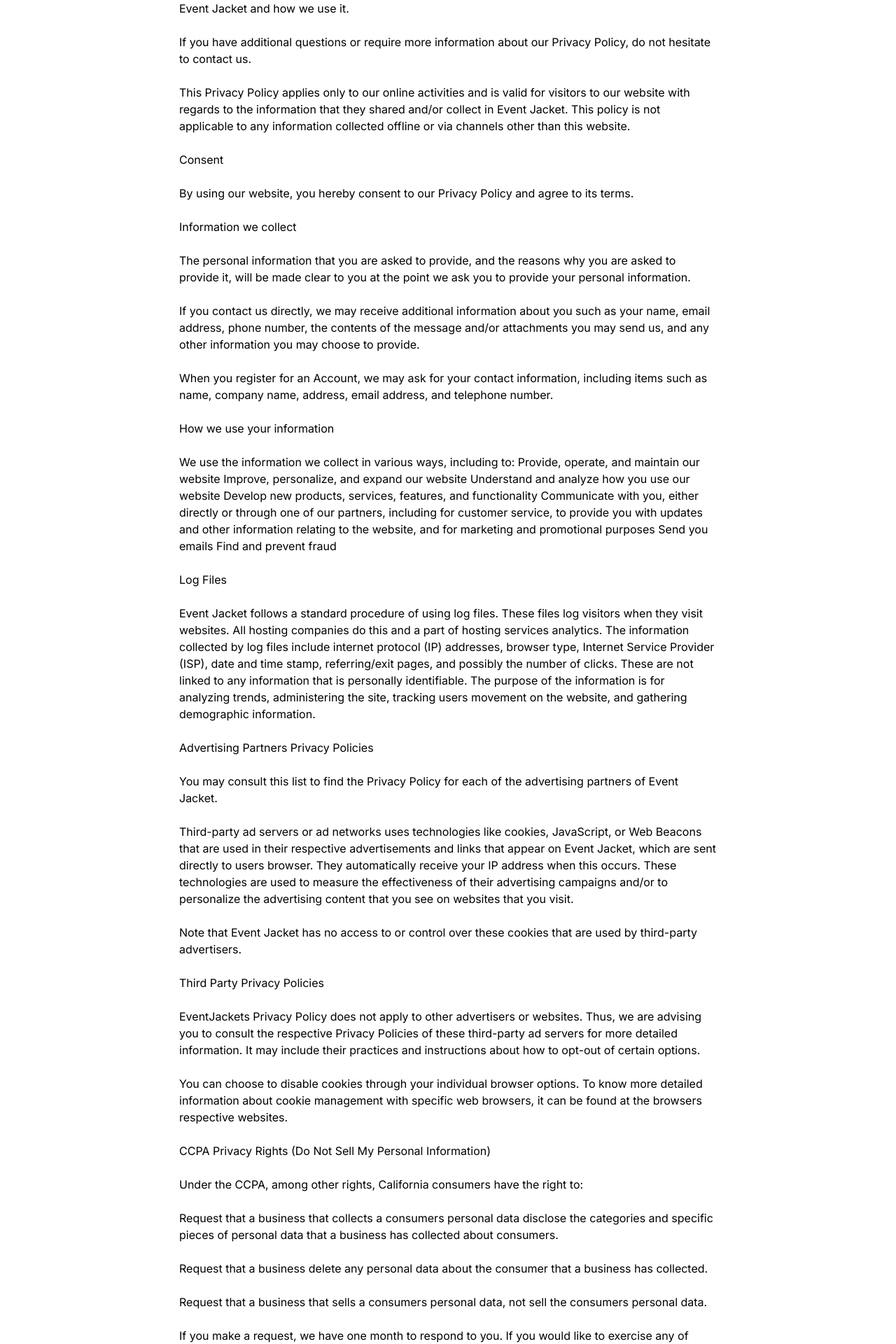
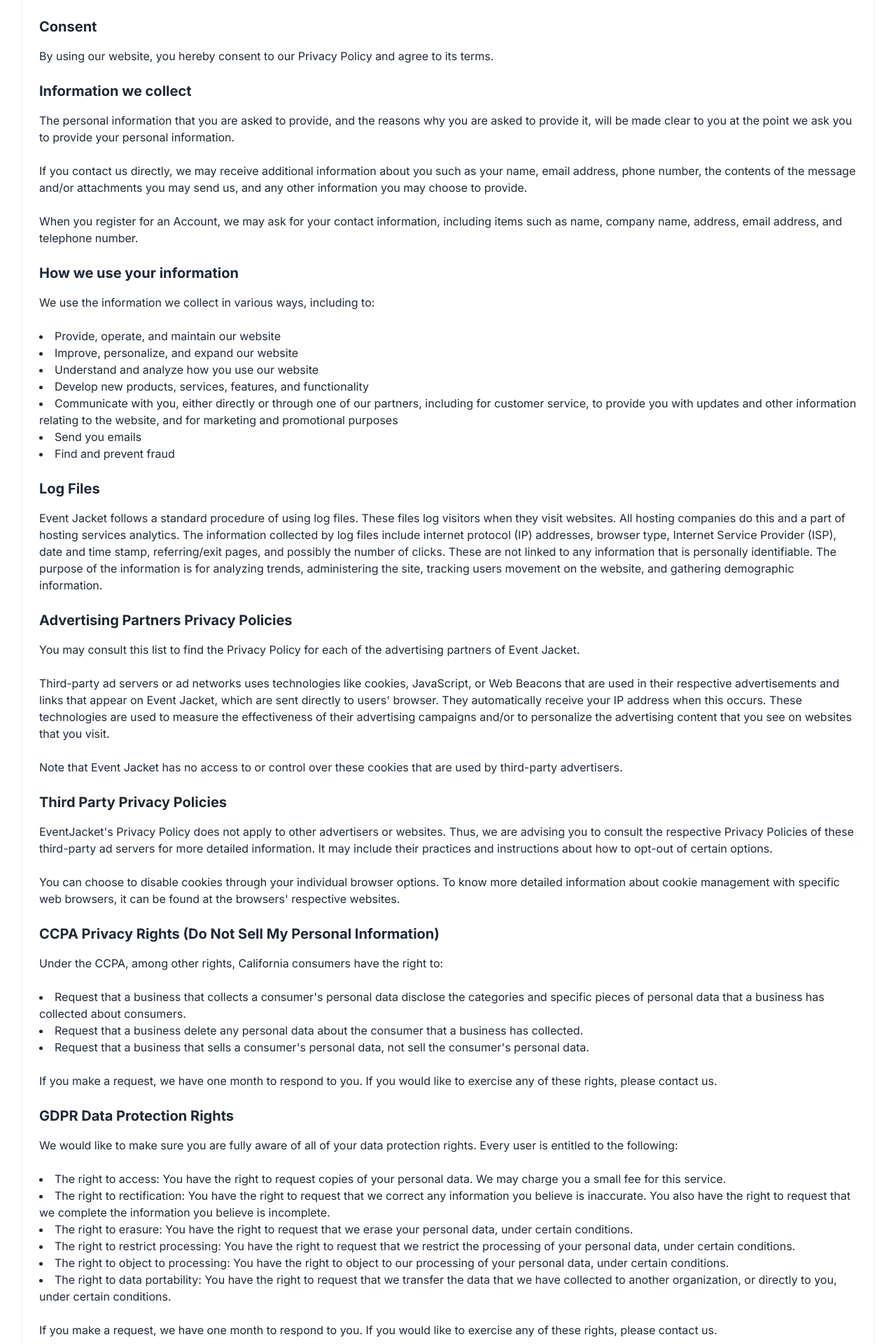
Before and after one commit to caseyspaulding/EventJacekt-TW, a Next.js app: page /privacy in a window 1280 px wide. Shown: the part 784-2704 px from the top of the page at 70% size. Built offline with nearby package versions, Linux system fonts and the light colour scheme.

Commit message:
updated privacy

```diff
--- a/app/(Marketing Site)/privacy/page.tsx
+++ b/app/(Marketing Site)/privacy/page.tsx
@@ -14,162 +14,120 @@
       description="Your privacy is important to us. It is EventJacket's policy to respect your privacy regarding any information we may collect from you across our website, http://eventjacket.com, and other sites we own and operate."
     />
     <div className="mx-auto px-4 sm:px-6 lg:px-8">
-      <div className="mx-auto max-w-3xl mb-7">
-        <br />
+      <div className="mx-auto max-w-7xl mb-7 p-6 bg-white text-gray-800 rounded-lg shadow-md">
+        <p className="mb-6">
+          At EventJacket, accessible from EventJacket.com, one of our main priorities is the privacy of our visitors. This Privacy Policy document contains types of information that is collected and recorded by Event Jacket and how we use it.
+        </p>
 
-        <br />
+        <p className="mb-6">
+          If you have additional questions or require more information about our Privacy Policy, do not hesitate to contact us.
+        </p>
 
+        <p className="mb-6">
+          This Privacy Policy applies only to our online activities and is valid for visitors to our website with regards to the information that they shared and/or collect in Event Jacket. This policy is not applicable to any information collected offline or via channels other than this website.
+        </p>
 
-        <p>Your privacy is important to us. It is EventJacket's policy to respect your privacy regarding any information we may collect from you across our website, <a href="http://eventjacket.com">http://eventjacket.com</a>, and other sites we own and operate.</p>
-        <br />
-      At EventJacket, accessible from EventJacket.com, one of our main priorities is the privacy of our visitors. This Privacy Policy document contains types of information that is collected and recorded by Event Jacket and how we use it.
-      <br />
-      <br />
+        <h2 className="text-xl font-bold mb-4">Consent</h2>
+        <p className="mb-6">
+          By using our website, you hereby consent to our Privacy Policy and agree to its terms.
+        </p>
 
-      If you have additional questions or require more information about our Privacy Policy, do not hesitate to contact us.
+        <h2 className="text-xl font-bold mb-4">Information we collect</h2>
+        <p className="mb-6">
+          The personal information that you are asked to provide, and the reasons why you are asked to provide it, will be made clear to you at the point we ask you to provide your personal information.
+        </p>
 
-      <br />
-      <br />
-      This Privacy Policy applies only to our online activities and is valid for visitors to our website with regards to the information that they shared and/or collect in Event Jacket. This policy is not applicable to any information collected offline or via channels other than this website.
+        <p className="mb-6">
+          If you contact us directly, we may receive additional information about you such as your name, email address, phone number, the contents of the message and/or attachments you may send us, and any other information you may choose to provide.
+        </p>
 
-      <br />
-      <br />
-      Consent
-      <br />
-      <br />
-      By using our website, you hereby consent to our Privacy Policy and agree to its terms.
-      <br />
-      <br />
+        <p className="mb-6">
+          When you register for an Account, we may ask for your contact information, including items such as name, company name, address, email address, and telephone number.
+        </p>
 
-      Information we collect
-      <br />
-      <br />
+        <h2 className="text-xl font-bold mb-4">How we use your information</h2>
+        <p className="mb-6">
+          We use the information we collect in various ways, including to:
+        </p>
 
-      The personal information that you are asked to provide, and the reasons why you are asked to provide it, will be made clear to you at the point we ask you to provide your personal information.
-      <br />
-      <br />
+        <ul className="list-disc list-inside mb-6">
+          <li>Provide, operate, and maintain our website</li>
+          <li>Improve, personalize, and expand our website</li>
+          <li>Understand and analyze how you use our website</li>
+          <li>Develop new products, services, features, and functionality</li>
+          <li>Communicate with you, either directly or through one of our partners, including for customer service, to provide you with updates and other information relating to the website, and for marketing and promotional purposes</li>
+          <li>Send you emails</li>
+          <li>Find and prevent fraud</li>
+        </ul>
 
-      If you contact us directly, we may receive additional information about you such as your name, email address, phone number, the contents of the message and/or attachments you may send us, and any other information you may choose to provide.
-      <br />
-      <br />
+        <h2 className="text-xl font-bold mb-4">Log Files</h2>
+        <p className="mb-6">
+          Event Jacket follows a standard procedure of using log files. These files log visitors when they visit websites. All hosting companies do this and a part of hosting services analytics. The information collected by log files include internet protocol (IP) addresses, browser type, Internet Service Provider (ISP), date and time stamp, referring/exit pages, and possibly the number of clicks. These are not linked to any information that is personally identifiable. The purpose of the information is for analyzing trends, administering the site, tracking users movement on the website, and gathering demographic information.
+        </p>
 
-      When you register for an Account, we may ask for your contact information, including items such as name, company name, address, email address, and telephone number.
-      <br />
-      <br />
+        <h2 className="text-xl font-bold mb-4">Advertising Partners Privacy Policies</h2>
+        <p className="mb-6">
+          You may consult this list to find the Privacy Policy for each of the advertising partners of Event Jacket.
+        </p>
 
-      How we use your information
-      <br />
-      <br />
+        <p className="mb-6">
+          Third-party ad servers or ad networks uses technologies like cookies, JavaScript, or Web Beacons that are used in their respective advertisements and links that appear on Event Jacket, which are sent directly to users' browser. They automatically receive your IP address when this occurs. These technologies are used to measure the effectiveness of their advertising campaigns and/or to personalize the advertising content that you see on websites that you visit.
+        </p>
 
-      We use the information we collect in various ways, including to:
-      Provide, operate, and maintain our website Improve, personalize, and expand our website Understand and analyze how you use our website Develop new products, services, features, and functionality Communicate with you, either directly or through one of our partners, including for customer service, to provide you with updates and other information relating to the website, and for marketing and promotional purposes Send you emails Find and prevent fraud
-      <br />
-      <br />
+        <p className="mb-6">
+          Note that Event Jacket has no access to or control over these cookies that are used by third-party advertisers.
+        </p>
 
-      Log Files
+        <h2 className="text-xl font-bold mb-4">Third Party Privacy Policies</h2>
+        <p className="mb-6">
+          EventJacket's Privacy Policy does not apply to other advertisers or websites. Thus, we are advising you to consult the respective Privacy Policies of these third-party ad servers for more detailed information. It may include their practices and instructions about how to opt-out of certain options.
+        </p>
 
-      <br />
-      <br />
-      Event Jacket follows a standard procedure of using log files. These files log visitors when they visit websites. All hosting companies do this and a part of hosting services analytics. The information collected by log files include internet protocol (IP) addresses, browser type, Internet Service Provider (ISP), date and time stamp, referring/exit pages, and possibly the number of clicks. These are not linked to any information that is personally identifiable. The purpose of the information is for analyzing trends, administering the site, tracking users movement on the website, and gathering demographic information.
-      <br />
-      <br />
+        <p className="mb-6">
+          You can choose to disable cookies through your individual browser options. To know more detailed information about cookie management with specific web browsers, it can be found at the browsers' respective websites.
+        </p>
 
-      Advertising Partners Privacy Policies
-      <br />
-      <br />
+        <h2 className="text-xl font-bold mb-4">CCPA Privacy Rights (Do Not Sell My Personal Information)</h2>
+        <p className="mb-6">
+          Under the CCPA, among other rights, California consumers have the right to:
+        </p>
 
-      You may consult this list to find the Privacy Policy for each of the advertising partners of Event Jacket.
-      <br />
-      <br />
+        <ul className="list-disc list-inside mb-6">
+          <li>Request that a business that collects a consumer's personal data disclose the categories and specific pieces of personal data that a business has collected about consumers.</li>
+          <li>Request that a business delete any personal data about the consumer that a business has collected.</li>
+          <li>Request that a business that sells a consumer's personal data, not sell the consumer's personal data.</li>
+        </ul>
 
-      Third-party ad servers or ad networks uses technologies like cookies, JavaScript, or Web Beacons that are used in their respective advertisements and links that appear on Event Jacket, which are sent directly to users browser. They automatically receive your IP address when this occurs. These technologies are used to measure the effectiveness of their advertising campaigns and/or to personalize the advertising content that you see on websites that you visit.
-      <br />
-      <br />
+        <p className="mb-6">
+          If you make a request, we have one month to respond to you. If you would like to exercise any of these rights, please contact us.
+        </p>
 
-      Note that Event Jacket has no access to or control over these cookies that are used by third-party advertisers.
-      <br />
-      <br />
+        <h2 className="text-xl font-bold mb-4">GDPR Data Protection Rights</h2>
+        <p className="mb-6">
+          We would like to make sure you are fully aware of all of your data protection rights. Every user is entitled to the following:
+        </p>
 
-      Third Party Privacy Policies
-      <br />
-      <br />
+        <ul className="list-disc list-inside mb-6">
+          <li>The right to access: You have the right to request copies of your personal data. We may charge you a small fee for this service.</li>
+          <li>The right to rectification: You have the right to request that we correct any information you believe is inaccurate. You also have the right to request that we complete the information you believe is incomplete.</li>
+          <li>The right to erasure: You have the right to request that we erase your personal data, under certain conditions.</li>
+          <li>The right to restrict processing: You have the right to request that we restrict the processing of your personal data, under certain conditions.</li>
+          <li>The right to object to processing: You have the right to object to our processing of your personal data, under certain conditions.</li>
+          <li>The right to data portability: You have the right to request that we transfer the data that we have collected to another organization, or directly to you, under certain conditions.</li>
+        </ul>
 
-      EventJackets Privacy Policy does not apply to other advertisers or websites. Thus, we are advising you to consult the respective Privacy Policies of these third-party ad servers for more detailed information. It may include their practices and instructions about how to opt-out of certain options.
+        <p className="mb-6">
+          If you make a request, we have one month to respond to you. If you would like to exercise any of these rights, please contact us.
+        </p>
 
-      <br />
-      <br />
-      You can choose to disable cookies through your individual browser options. To know more detailed information about cookie management with specific web browsers, it can be found at the browsers respective websites.
-      <br />
-      <br />
+        <h2 className="text-xl font-bold mb-4">Children's Information</h2>
+        <p className="mb-6">
+          Another part of our priority is adding protection for children while using the internet. We encourage parents and guardians to observe, participate in, and/or monitor and guide their online activity.
+        </p>
 
-      CCPA Privacy Rights (Do Not Sell My Personal Information)
-
-      <br />
-      <br />
-      Under the CCPA, among other rights, California consumers have the right to:
-
-      <br />
-      <br />
-      Request that a business that collects a consumers personal data disclose the categories and specific pieces of personal data that a business has collected about consumers.
-      <br />
-      <br />
-
-      Request that a business delete any personal data about the consumer that a business has collected.
-
-      <br />
-      <br />
-      Request that a business that sells a consumers personal data, not sell the consumers personal data.
-
-      <br />
-      <br />
-      If you make a request, we have one month to respond to you. If you would like to exercise any of these rights, please contact us.
-      <br />
-      <br />
-
-      GDPR Data Protection Rights
-      <br />
-      <br />
-
-      We would like to make sure you are fully aware of all of your data protection rights. Every user is entitled to the following:
-      <br />
-      <br />
-
-      The right to access : You have the right to request copies of your personal data. We may charge you a small fee for this service.
-      <br />
-      <br />
-
-      The right to rectification : You have the right to request that we correct any information you believe is inaccurate. You also have the right to request that we complete the information you believe is incomplete.
-
-      <br />
-      <br />
-      The right to erasure : You have the right to request that we erase your personal data, under certain conditions.
-
-      <br />
-      <br />
-      The right to restrict processing : You have the right to request that we restrict the processing of your personal data, under certain conditions.
-
-      <br />
-      <br />
-      The right to object to processing : You have the right to object to our processing of your personal data, under certain conditions.
-      <br />
-      <br />
-
-      The right to data portability : You have the right to request that we transfer the data that we have collected to another organization, or directly to you, under certain conditions.
-      If you make a request, we have one month to respond to you. If you would like to exercise any of these rights, please contact us.
-      <br />
-      <br />
-
-      Childrens Information
-      <br />
-      <br />
-
-      Another part of our priority is adding protection for children while using the internet. We encourage parents and guardians to observe, participate in, and/or monitor and guide their online activity.
-      <br />
-      <br />
-
-      Event Jacket does not knowingly collect any Personal Identifiable Information from children under the age of 13. If you think that your child provided this kind of information on our website, we strongly encourage you to contact us immediately and we will do our best efforts to promptly remove such information from our records.
-
-
+        <p className="mb-6">
+          Event Jacket does not knowingly collect any Personal Identifiable Information from children under the age of 13. If you think that your child provided this kind of information on our website, we strongly encourage you to contact us immediately and we will do our best efforts to promptly remove such information from our records.
+        </p>
       </div>
     </div>
     <FooterFull />
```
